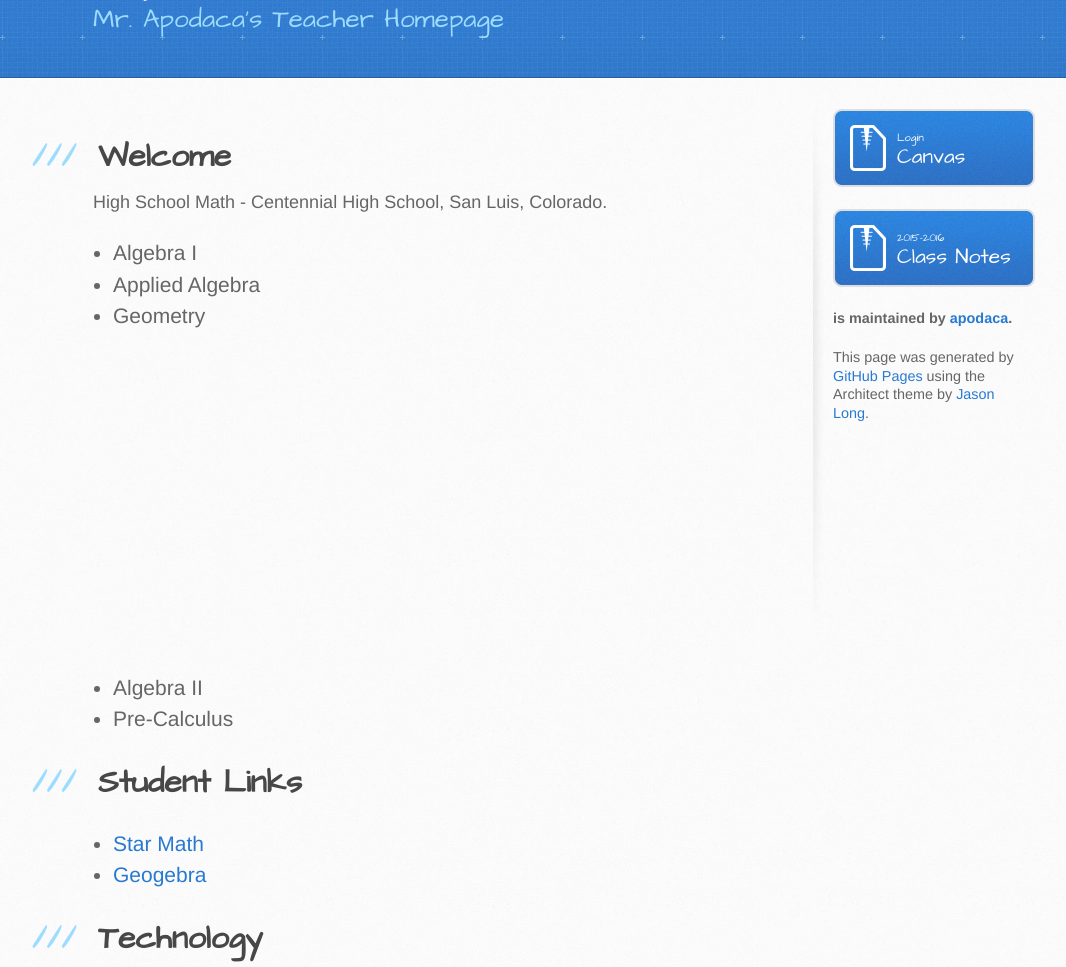
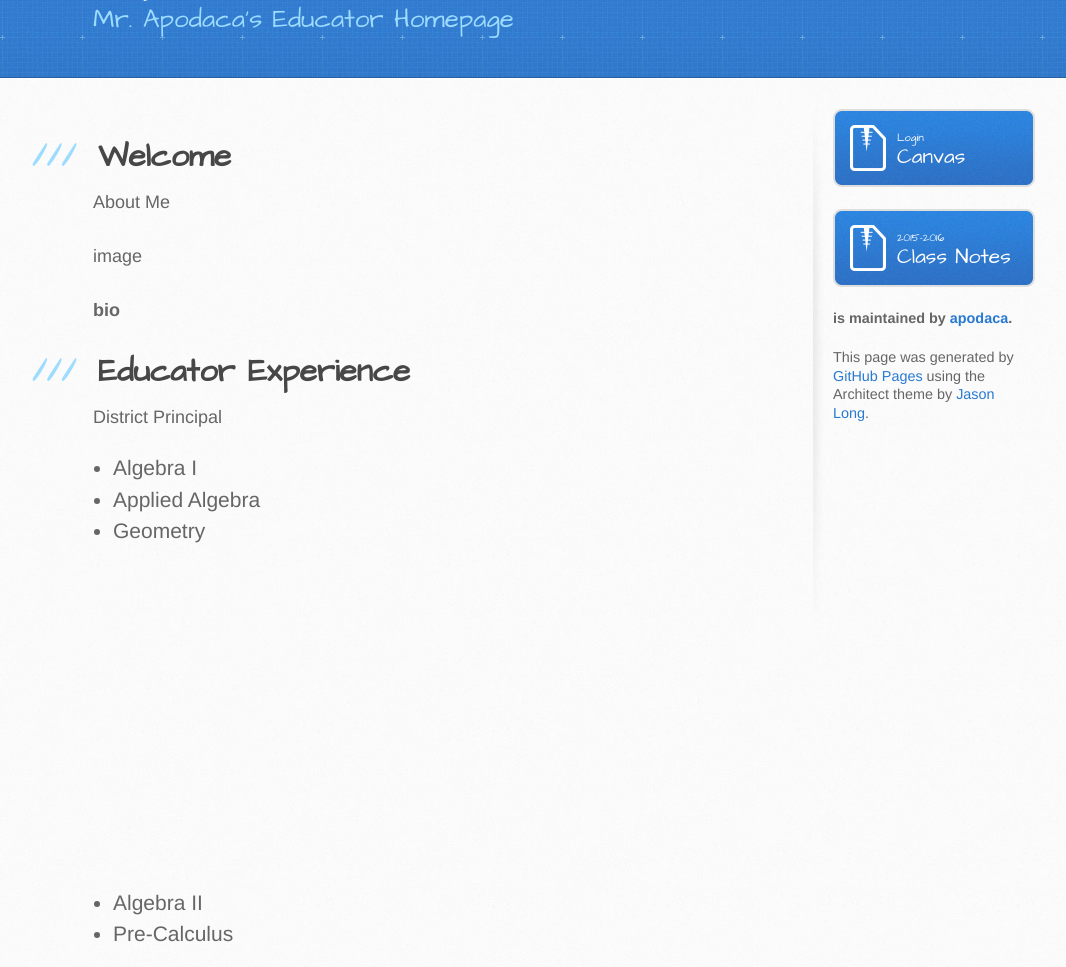
Before and after one commit to mrApodaca/apoda.ca-1, a plain HTML site: page index.html in a window 1280 px wide. Shown: the part 123-1090 px from the top of the page, without its empty margins (77-1143 px from the left). Drawn offline with Linux system fonts and the light colour scheme; a script that the page names is missing.

Commit message:
Update index.html

```diff
--- a/index.html
+++ b/index.html
@@ -20,7 +20,7 @@
     <header>
       <div class="inner">
         <h1>Apoda.ca</h1>
-        <h2>Mr. Apodaca's Teacher Homepage</h2>
+        <h2>Mr. Apodaca's Educator Homepage</h2>
         <a href="https://github.com/apodaca/apoda.ca" target="_blank" class="button"><small>View project on</small> GitHub</a>
       </div>
     </header>
@@ -30,6 +30,21 @@
         <section id="main-content">
           <h3>
 <a id="intro" class="anchor" href="#intro" aria-hidden="true"><span class="octicon octicon-link"></span></a>Welcome</h3>
+
+	<p>About Me <br><br> image <br><br><b>bio</b></p>
+
+<h3>
+<a id="student-links" class="anchor" href="#student-links" aria-hidden="true"><span class="octicon octicon-link"></span></a>Educator Experience</h3>
+
+	<p>District Principal</p>
+	<ul>
+		<li>Algebra I</li>
+		<li>Applied Algebra</li>
+		<li>Geometry</li>
+		<div data-configid="19437034/30728853" style="width:525px; height:340px;" class="issuuembed"></div><script type="text/javascript" src="//e.issuu.com/embed.js" async="true"></script>
+		<li>Algebra II</li>
+		<li>Pre-Calculus</li>
+	</ul>
 
 	<p>High School Math - Centennial High School, San Luis, Colorado.</p>
 	<ul>
@@ -41,14 +56,11 @@
 		<li>Pre-Calculus</li>
 	</ul>
 
-<h3>
-<a id="student-links" class="anchor" href="#student-links" aria-hidden="true"><span class="octicon octicon-link"></span></a>Student Links</h3>
-
-	<p></p>
-
+	<p>Middle School Math - Centennial Middle School, San Luis, Colorado.</p>
 	<ul>
-		<li><a href="http://hosted145.renlearn.com/711518/" target="_blank">Star Math</a></li>
-		<li><a href="http://web.geogebra.org" target="_blank">Geogebra</a></li>
+		<li>Math 6</li>
+		<li>Math 7</li>
+		<li>Math 8</li>
 	</ul>
 
 <h3>
```
